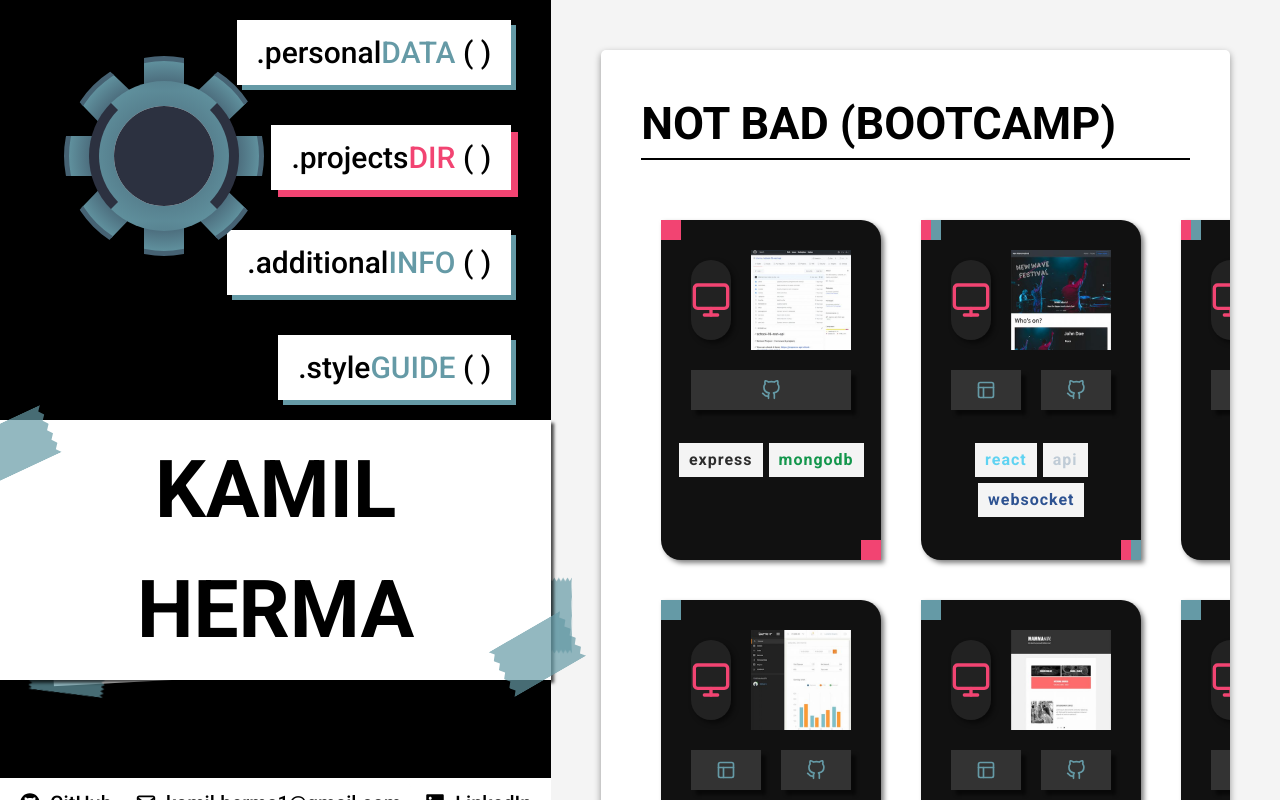
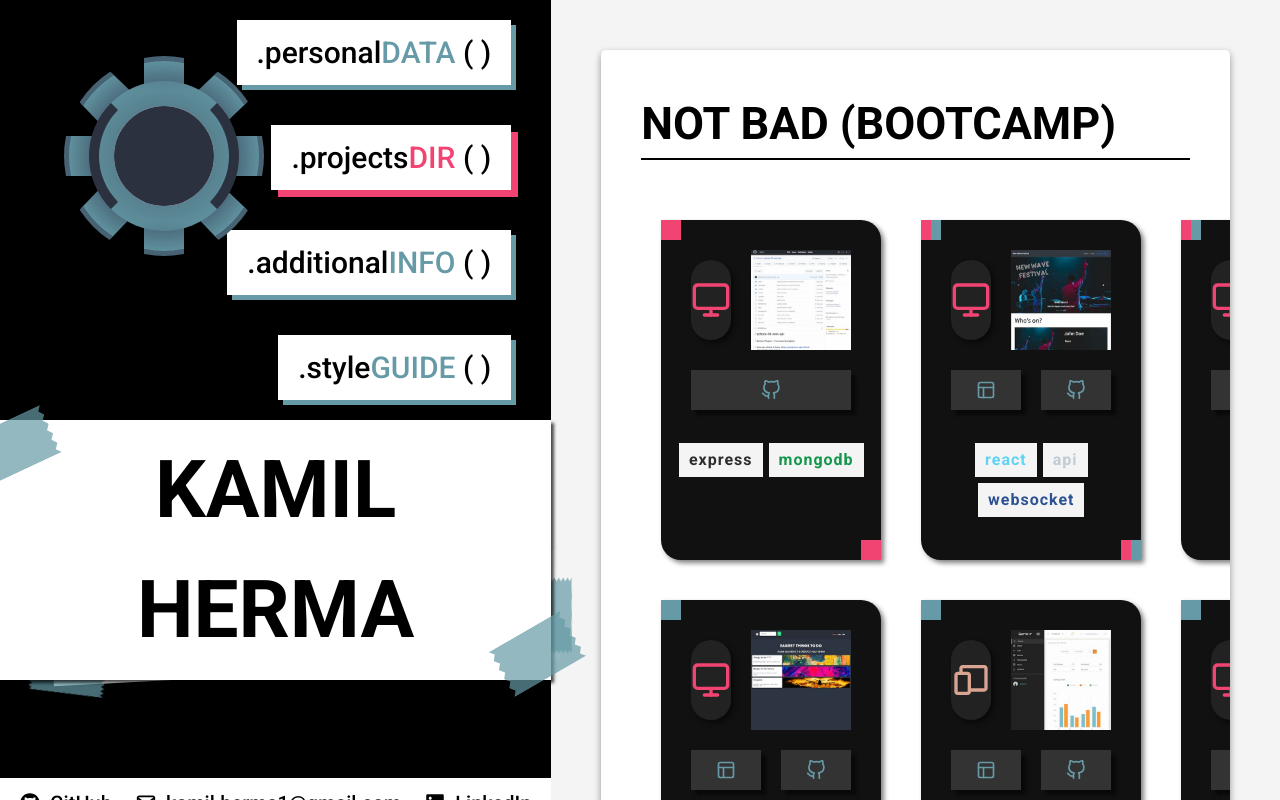
Before and after one commit to kherma/side-02-portfolio, a React (Create React App) app: page /projects in a window 1280 px wide. Built offline with nearby package versions, Linux system fonts and the light colour scheme.

Commit message:
Add new project card

```diff
--- a/src/components/common/ProjectsTemplate/ProjectsTemplate.js
+++ b/src/components/common/ProjectsTemplate/ProjectsTemplate.js
@@ -52,12 +52,22 @@ const ProjectsTemplate = ({ title, projects }) => {
                 </div>
                 <div className={styles.links}>
                   {hostLink && (
-                    <a href={hostLink} className={styles.link}>
+                    <a
+                      href={hostLink}
+                      target="_blank"
+                      rel="noreferrer"
+                      className={styles.link}
+                    >
                       <FiLayout />
                     </a>
                   )}
                   {githubLink && (
-                    <a href={githubLink} className={styles.link}>
+                    <a
+                      href={githubLink}
+                      target="_blank"
+                      rel="noreferrer"
+                      className={styles.link}
+                    >
                       <FiGithub />
                     </a>
                   )}
--- a/src/components/views/ProjectsDir/projectsData.js
+++ b/src/components/views/ProjectsDir/projectsData.js
@@ -51,7 +51,7 @@ const data = [
         id: uuidv4(),
         type: 'full',
         rwd: false,
-        imageSource: bootcamp5,
+        imageSource: filler,
         githubLink:
           'https://github.com/kherma/school-15-express-almost-spotify',
         technologies: [
@@ -63,13 +63,25 @@ const data = [
         id: uuidv4(),
         type: 'front',
         rwd: false,
-        imageSource: bootcamp4,
+        imageSource: bootcamp5,
         hostLink: 'https://react-and-redux-to-do-list.herokuapp.com/',
         githubLink: 'https://github.com/kherma/school-07-react-starter',
         technologies: [
           { text: 'react', color: '#5FD3F2', id: uuidv4() },
           { text: 'router', color: '#C44043', id: uuidv4() },
           { text: 'redux', color: '#7249B6', id: uuidv4() },
+        ],
+      },
+      {
+        id: uuidv4(),
+        type: 'front',
+        rwd: true,
+        imageSource: bootcamp4,
+        hostLink: 'https://kherma.github.io/project-01-admin-panel/',
+        githubLink: 'https://github.com/kherma/project-01-admin-panel',
+        technologies: [
+          { text: 'html', color: '#E96328', id: uuidv4() },
+          { text: 'scss', color: '#C66493', id: uuidv4() },
         ],
       },
       {
```
